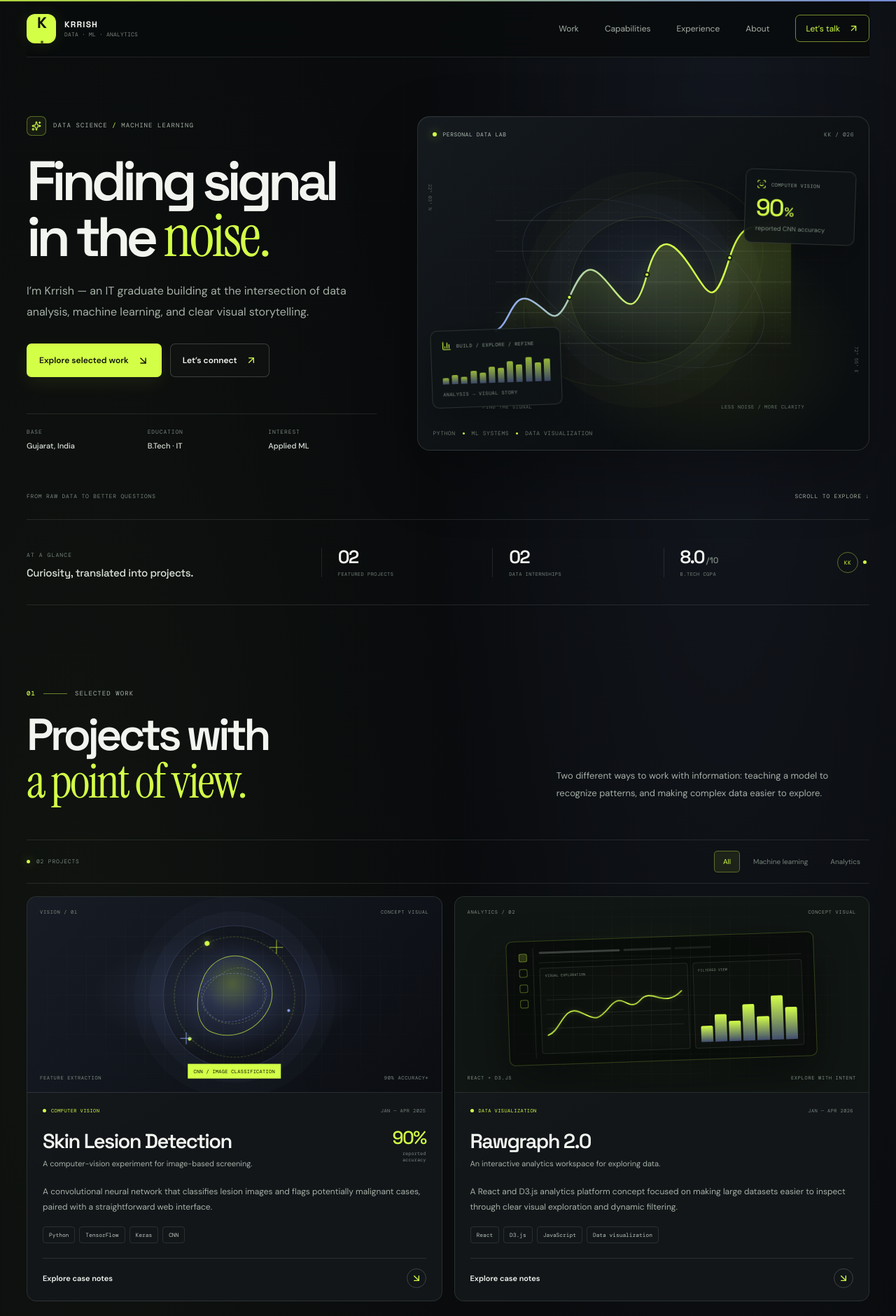
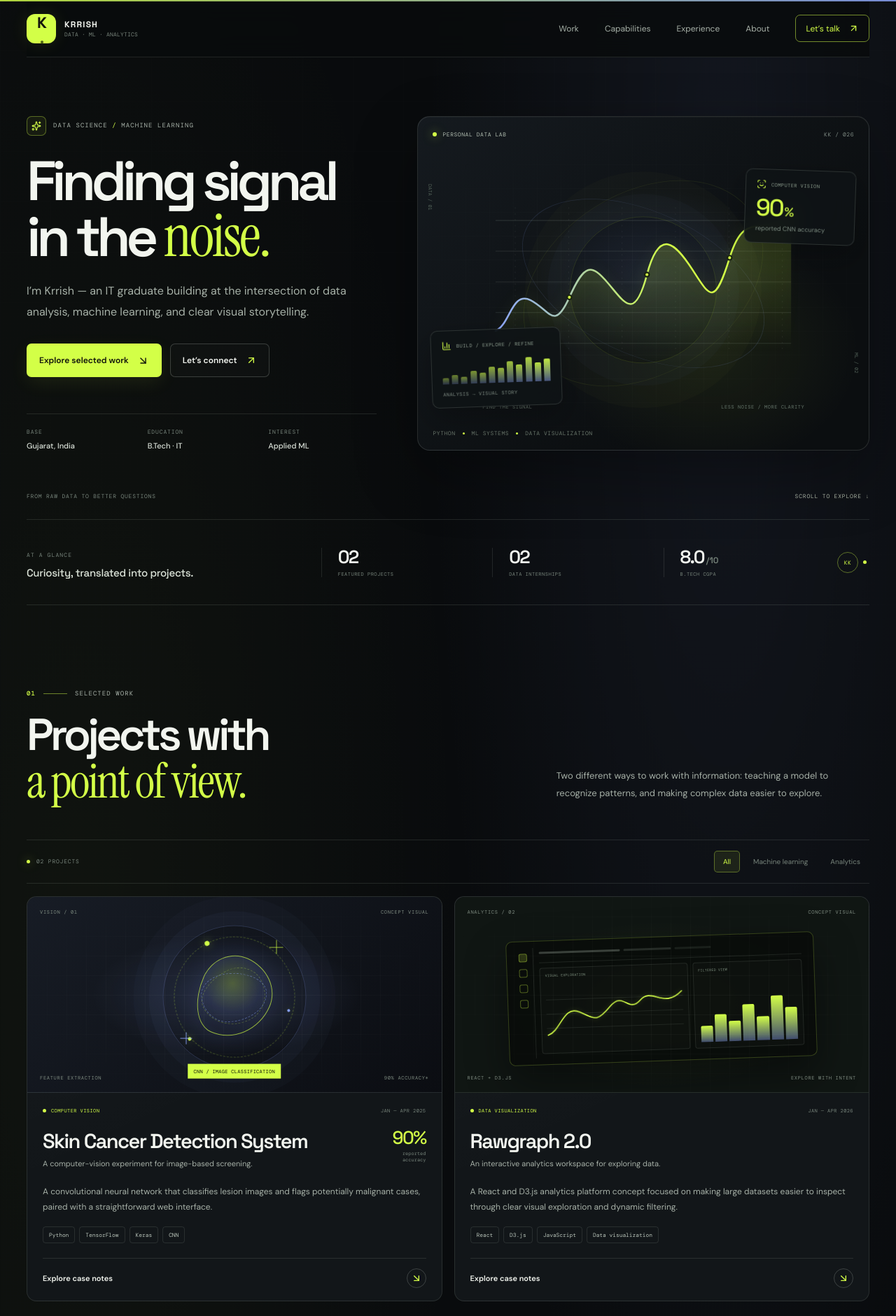
Before and after one commit to Krrish19912/chatgpt, a React (Vite) app: page / in a window 1280 px wide. Shown: the top 1881 px of the page at 70% size. Built offline with nearby package versions, Linux system fonts and the light colour scheme.

Commit message:
Preserve project title and polish portfolio details

```diff
--- a/src/App.jsx
+++ b/src/App.jsx
@@ -21,7 +21,7 @@ const projects = [
   {
     id: "skin-lesion",
     number: "01",
-    title: "Skin Lesion Detection",
+    title: "Skin Cancer Detection System",
     subtitle: "A computer-vision experiment for image-based screening.",
     category: "Machine learning",
     kind: "COMPUTER VISION",
@@ -221,14 +221,14 @@ function HeroVisual() {
         <span className="metric-label"><BarChart3 size={14} /> BUILD / EXPLORE / REFINE</span>
         <div className="mini-bars" aria-hidden="true">
           {[24, 36, 28, 51, 43, 65, 57, 83, 70, 96, 76, 89].map((height, index) => (
-            <i key={index} style={{ "--bar-height": height + "%", "--bar-index": index }} />
+            <i key={index} style={{ "--bar-height": height + "%", opacity: 0.42 + index * 0.045, animationDelay: index * 35 + "ms" }} />
           ))}
         </div>
         <small>ANALYSIS → VISUAL STORY</small>
       </div>
       <div className="hero-visual-footer"><span>PYTHON</span><i /><span>ML SYSTEMS</span><i /><span>DATA VISUALIZATION</span></div>
-      <span className="hero-coordinate coordinate-one">22° 03' N</span>
-      <span className="hero-coordinate coordinate-two">72° 55' E</span>
+      <span className="hero-coordinate coordinate-one">DATA / 01</span>
+      <span className="hero-coordinate coordinate-two">ML / 02</span>
     </div>
   );
 }
```
